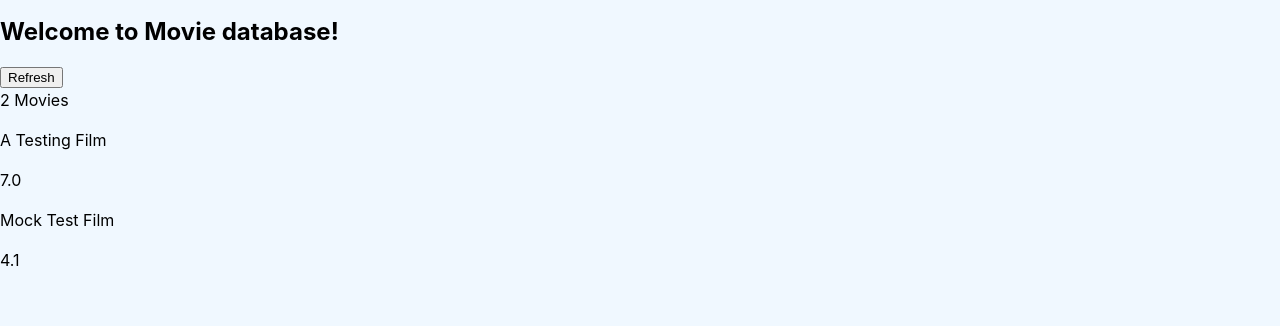
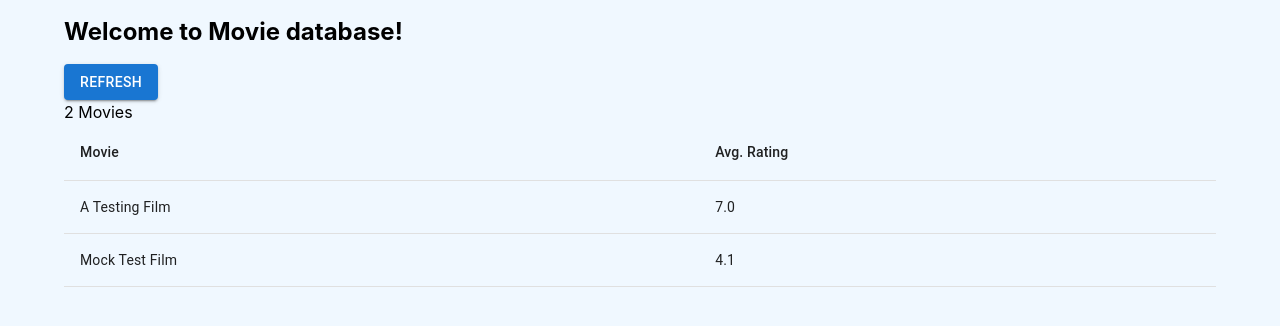
Before and after one commit to jake-warburton/optix-tech-test, a React (Vite) app: page / in a window 1280 px wide. Shown: the top 326 px of the page. Built offline with nearby package versions, Linux system fonts and the light colour scheme.

Commit message:
refactor to use mui and fix some tests

```diff
--- a/jest.config.cjs
+++ b/jest.config.cjs
@@ -4,4 +4,5 @@ module.exports = {
     "^.+\\.(ts|tsx)?$": "ts-jest",
     "^.+\\.(js|jsx)$": "babel-jest",
   },
+  moduleDirectories: ["node_modules", "src"],
 };
--- a/package.json
+++ b/package.json
@@ -10,10 +10,8 @@
     "test": "jest --verbose"
   },
   "dependencies": {
-    "@emotion/react": "^11.10.5",
-    "@emotion/styled": "^11.10.5",
     "@mui/material": "^5.11.0",
-    "@reduxjs/toolkit": "^1.9.5",
+    "axios": "^1.5.1",
     "polished": "^4.2.2",
     "react": "^18.2.0",
     "react-dom": "^18.2.0",
--- a/src/App.tsx
+++ b/src/App.tsx
@@ -1,8 +1,10 @@
 import { useRef, useState, Children } from "react";
 import { easeIn, easeOut } from "polished";
 import { useBoolean } from "react-use";
-import { createReducer } from "@reduxjs/toolkit";
 
+import { Container } from "@mui/material";
+
+import Button from "./components/button";
 import Table from "./components/movieTable/table";
 
 // TODO: use https://comforting-starlight-f3456a.netlify.app/.netlify/functions/movieCompanies
@@ -29,21 +31,23 @@ const mockMovieData: any = [
 ];
 
 export const App = () => {
-  const refreshButton = (buttonText: any) => {
-    if (mockMovieCompanyData) {
-      return <button>{buttonText}</button>;
-    } else {
-      return <p>No movies loaded yet</p>;
-    }
-  };
-
   //  Accumulate movies here and append filmCompanyName with find
 
   return (
     <div>
-      <h2>Welcome to Movie database!</h2>
-      {refreshButton("Refresh")}
-      <Table movies={mockMovieData} />
+      <Container maxWidth="lg">
+        <h2>Welcome to Movie database!</h2>
+
+        <div style={{}}>
+          <Button
+            variant="contained"
+            onClick={() => alert("refresh movies and companies")}
+          >
+            Refresh
+          </Button>
+        </div>
+        <Table movies={mockMovieData} loadingState="success" />
+      </Container>
 
       {/*
       <div>
--- a/src/components/button.tsx
+++ b/src/components/button.tsx
@@ -1,10 +1,13 @@
-interface ButtonProps {
-  children: any;
-  onClick: React.MouseEventHandler<HTMLButtonElement>;
-}
+import { Button as MUIButton, ButtonProps } from "@mui/material";
 
-const Button: React.FC<ButtonProps> = ({ children, onClick }) => (
-  <button onClick={onClick}>{children}</button>
+const Button: React.FC<ButtonProps> = ({
+  children,
+  onClick,
+  variant = "contained",
+}) => (
+  <MUIButton variant={variant} onClick={onClick}>
+    {children}
+  </MUIButton>
 );
 
 export default Button;
--- a/src/components/movieTable/row.tsx
+++ b/src/components/movieTable/row.tsx
@@ -1,3 +1,5 @@
+import { TableCell, TableRow } from "@mui/material";
+
 import { Movie } from "src/commonInterfaces";
 
 interface RowProps {
@@ -11,10 +13,10 @@ const Row: React.FC<RowProps> = ({ movie }) => {
   ).toFixed(1);
 
   return (
-    <div key={`movie-row-${movie.id}`}>
-      <p>{movie.title}</p>
-      <p>{averageScore}</p>
-    </div>
+    <TableRow key={`movie-row-${movie.id}`}>
+      <TableCell>{movie.title}</TableCell>
+      <TableCell>{averageScore}</TableCell>
+    </TableRow>
   );
 };
 
--- a/src/components/movieTable/table.tsx
+++ b/src/components/movieTable/table.tsx
@@ -1,22 +1,54 @@
 import React from "react";
+import {
+  TableContainer as MUITableContainer,
+  Table as MUITable,
+  TableBody as MUITableBody,
+  TableHead as MUITableHead,
+  TableCell as MUITableCell,
+} from "@mui/material";
 
 import Row from "./row";
 
-import { Movie } from "src/commonInterfaces";
+import { Movie } from "../../commonInterfaces";
+import { FETCH_MOVIES } from "../../constants";
 
+enum LoadingState {
+  Loading = "loading",
+  Success = "success",
+  Failure = "failure",
+}
 interface TableProps {
   movies: Movie[];
+  loadingState: string;
 }
 
-const Table: React.FC<TableProps> = ({ movies }) => (
-  <div>
+const Table: React.FC<TableProps> = ({ movies, loadingState }) => (
+  <>
     <span data-testid="movie-counter">{movies.length} Movies</span>
-    <div data-testid="movie-table">
-      {movies.map((movie) => (
-        <Row movie={movie} />
-      ))}
-    </div>
-  </div>
+
+    {loadingState === LoadingState.Loading ? (
+      <span data-testid="loading-icon">Loading icon TODO</span>
+    ) : movies.length < 1 ? (
+      <p data-testid="feedback-message">
+        {loadingState === LoadingState.Success && FETCH_MOVIES.EMPTY}
+        {loadingState === LoadingState.Failure && FETCH_MOVIES.FAILURE}
+      </p>
+    ) : (
+      <MUITableContainer>
+        <MUITable data-testid="movie-table">
+          <MUITableHead>
+            <MUITableCell>Movie</MUITableCell>
+            <MUITableCell>Avg. Rating</MUITableCell>
+          </MUITableHead>
+          <MUITableBody>
+            {movies.map((movie) => (
+              <Row movie={movie} />
+            ))}
+          </MUITableBody>
+        </MUITable>
+      </MUITableContainer>
+    )}
+  </>
 );
 
 export default Table;
--- /dev/null
+++ b/src/constants.ts
@@ -0,0 +1,4 @@
+export const FETCH_MOVIES = {
+    EMPTY: "No movies found.",
+    FAILURE: "Sorry! We are having trouble contacting the movie database."
+}
```
Also changed, not shown: 2 other files (tests, documents, lock files or other folders).
